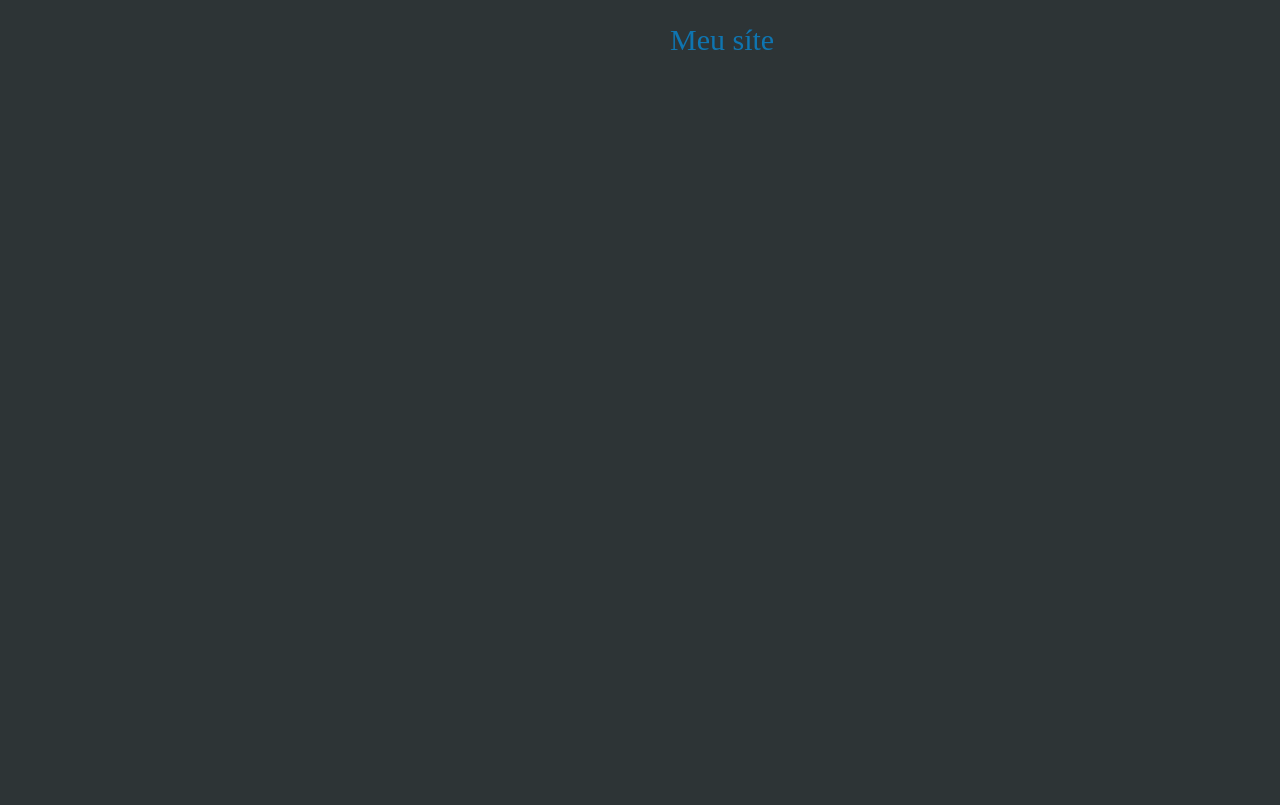
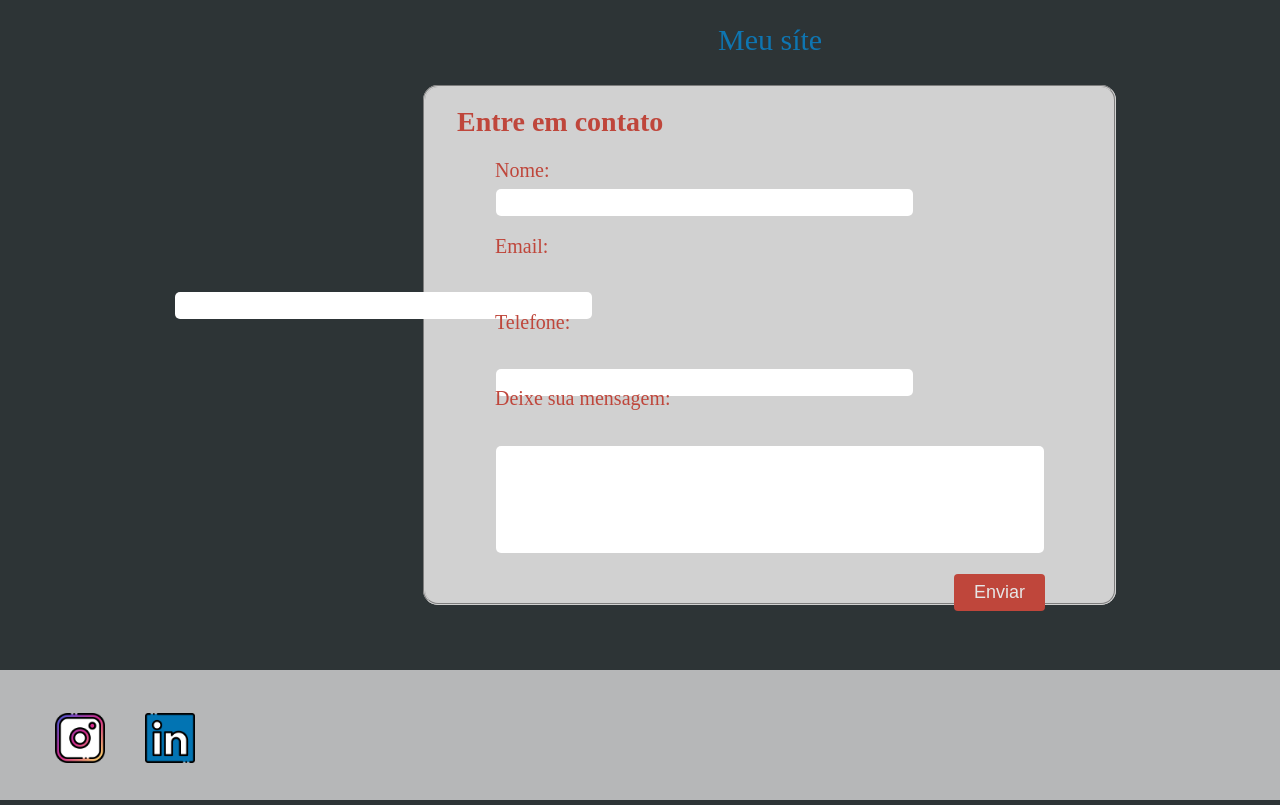
Before and after one commit to luizgustav12/primeiro-site, a PHP site: page /system/contato.php in a window 1280 px wide; the page is wider, and only the part inside the window is pictured. Before the commit the part shown is almost empty. Before the commit the page ends 50 px from the top of that part, so only its background shows below. Run offline with PHP 8.4, Linux system fonts and the light colour scheme.

Commit message:
Arquivos dia 19

```diff
--- a/ajax/contato.php
+++ b/ajax/contato.php
@@ -2,6 +2,4 @@
 
 
 
-
-
 <?php require "../include/footer.php"; ?>
--- /dev/null
+++ b/css/contato.css
@@ -0,0 +1,108 @@
+    .form-body{
+        position: absolute;
+        top: 85px;
+        left: 421px;
+    }
+
+    h1{
+        font-size: 28px;
+        color: #bf463b;
+
+        position: absolute;
+        top: 2px;
+        left: 36px;
+    }
+
+    fieldset{
+        height: 500px;
+        border-radius: 15px;
+        border-color: #d1d1d1;
+        background-color: #d1d1d1;
+        width: 665px;
+    }
+
+    #indicador-nome{
+        font-size: 20px;
+        color: #bf463b;
+
+        position: absolute;
+        top: 74px;
+        left: 74px;
+    }
+
+    #nome{
+        position: relative;
+        top: 96px;
+        left: 59px;
+        border: none;
+        border-radius: 5px;
+        padding: 6px 0;
+    }
+
+    #indicador-email{
+        font-size: 20px;
+        color: #bf463b;
+
+        position: absolute;
+        top: 150px;
+        left: 74px;
+    }
+
+    #email{
+        position: relative;
+        top: 172px;
+        right: 262px;
+        border: none;
+        border-radius: 5px;
+        padding: 6px 0;
+    }
+
+    #indicador-telefone{
+        font-size: 20px;
+        color: #bf463b;
+
+        position: absolute;
+        top: 226px;
+        left: 74px;
+    }
+
+    #telefone{
+        position: relative;
+        top: 222px;
+        left: 59px;
+        border: none;
+        border-radius: 5px;
+        padding: 6px 0;
+    }
+
+    #indicador-mensagem{
+        font-size: 20px;
+        color: #bf463b;
+
+        position: absolute;
+        top: 302px;
+        left: 74px;
+    }
+
+    #mensagem{
+        position: relative;
+        top: 272px;
+        left: 59px;
+        border: none;
+        border-radius: 5px;
+        padding: 6px 0;
+        height: 95px;
+        width: 548px;
+    }
+
+    .button_submit{
+        font-size: 18px;
+        background-color: #BF463B;
+        border: none;
+        border-radius: 4px;
+        color: #e6e6e6;
+        padding: 8px 20px;
+        position: relative;
+        top: 366px;
+        right: 35px;
+    }
--- a/css/index.css
+++ b/css/index.css
@@ -5,12 +5,25 @@
         position: absolute;
         top: 13px;
         text-decoration: none;
+        left: 688px;
     }
 
     body{
         margin: 0;
         padding: 0;
         background: #2d3436;
+        height: 100%;
+    }
+
+    footer{
+        background-color: #d1d1d1d6;
+        display: block;
+        padding: 35px;
+        position: absolute;
+        bottom:0;
+        width: 100%;
+        height: 60px;
+        left: 0;
     }
 
     /* .middle{
@@ -99,3 +112,18 @@
     .btn2:hover::before{ /* tamanho da faixa do botao */
         height: 500%;
     }
+
+    /* ----------------------------------------------- */
+
+    .div-redes{
+        padding-bottom: 100px;
+    }
+
+    .button-redes{
+        width: 50px;
+        height: 50px;
+        float: left;
+        margin: 0px 20px;
+        position: relative;
+        top: 8px;
+    }
--- a/include/footer.php
+++ b/include/footer.php
@@ -1,2 +1,8 @@
     </head>
+    <footer>
+        <div class="div-redes">
+           <img class="button-redes" id="insta"    src="../imagens/icones/instagram.png"></a>
+           <img class="button-redes" id="linkedin" src="../imagens/icones/linkedin.png"></a>
+        </div>
+    </footer>
 </html>
--- a/include/header.php
+++ b/include/header.php
@@ -1,10 +1,11 @@
 <!DOCTYPE html>
 <html lang="pt-br">
     <head>
-        <link rel="shortcut icon" href="../imagens/icone.png">
+        <link rel="shortcut icon" href="../imagens/icones/icone.png">
         <link rel="stylesheet" type="text/css" href="../css/index.css">
 
-        <div style="text-align:center">
+        <div>
             <a class="button-title" href="../index.php" >Meu síte</a>
 
         </div>
+    </head>
--- a/system/contato.php
+++ b/system/contato.php
@@ -1,8 +1,38 @@
-<!DOCTYPE html> <title>Meu síte | Contato</title> </html>
 <?php require "../include/header.php"; ?>
 
+<!DOCTYPE html>
+<html lang="pt-br">
+    <title>Meu síte | Contato</title>
+    <link rel="stylesheet" type="text/css" href="../css/contato.css">
+
+    <body>
+
+        <div class="form-body">
 
 
+                <form name="form-contact" id="form-contact" action="ajax/contato.php" method="post" role="form">
+                    <fieldset>
+                        <h1>Entre em contato</h1>
+
+                        <a id="indicador-nome">Nome:</a>
+                        <input type="text"  id="nome"  required  name="nome"  size="50" >
+
+                        <a id="indicador-email">Email:</a>
+                        <input type="email" id="email" required  name="email" size="50" >
+
+                        <a id="indicador-telefone">Telefone:</a>
+                        <input type="telefone" id="telefone" required  name="telefone" size="50" maxlength="15" >
+
+                        <a id="indicador-mensagem">Deixe sua mensagem:</a>
+                        <input type="text" id="mensagem" name="mensagem" maxlength="65525" >
+
+                        <input type="submit" class="button_submit" value="Enviar">
+
+                    </fieldset>
+                </form>
+        </div>
+    </body>
+</html>
 
 
 <?php require "../include/footer.php"; ?>
```
Also changed, not shown: index.php (+10 -2 lines), css/galeria.css (added), imagens/icones/instagram.png (added), imagens/icones/instagram2.png (added), imagens/icones/linkedin.png (added), imagens/icones/linkedin2.png (added).
